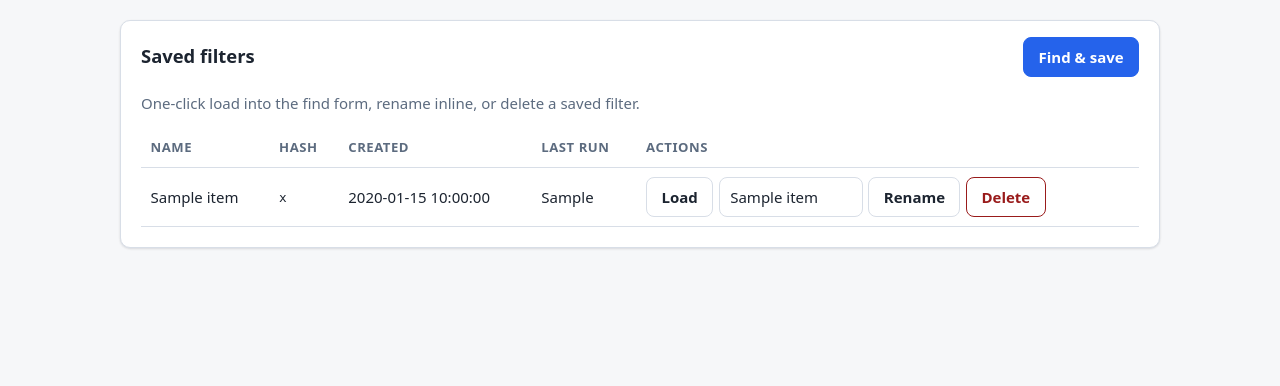
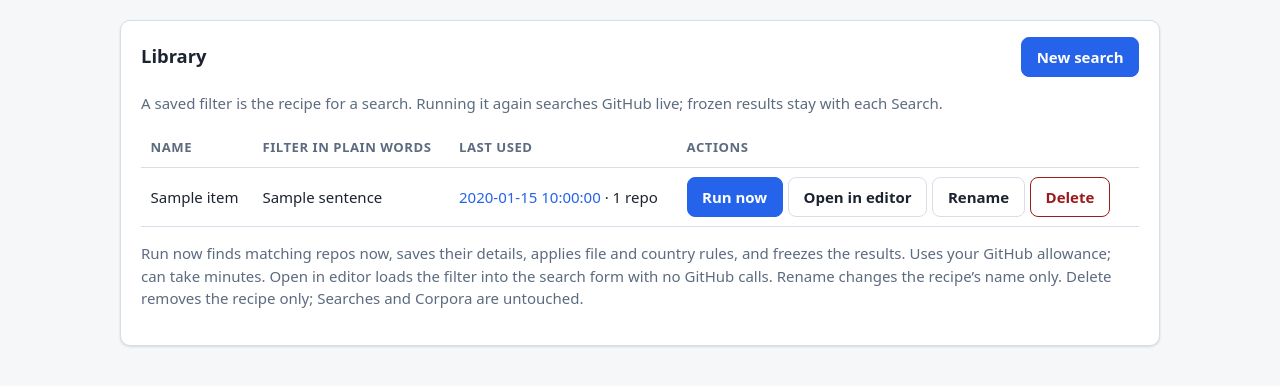
Before and after one commit to Thabettt/gitcrawl, a FastAPI app: template src/serve/templates/library.html in a window 1280 px wide. Shown: the part 66-452 px from the top of the page. Run offline with FastAPI, Linux system fonts and the light colour scheme; the template is opened without the code that fills it: most values are stand-ins (such as "Sample title", 1, 10 or a date in 2020); parts of the project's set-up code (start-up, migrations or seed data) failed here and were passed over.

Commit message:
feat: library run-now and readable saved-filter rows

```diff
--- a/src/serve/app.py
+++ b/src/serve/app.py
@@ -48,6 +48,7 @@ from serve.library import (
     LibraryError,
     create_filter,
     delete_filter,
+    get_filter,
     list_filters,
     rename_filter,
 )
@@ -748,6 +749,42 @@ def create_app(
             return _library_error_response(exc)
         return Response(status_code=204)
 
+    @application.post("/filters/{filter_id}/run")
+    async def run_saved_filter(request: Request, filter_id: int):
+        if not await validate_csrf(request):
+            return errors.csrf_error_page(request)
+        engine = engine_for()
+        try:
+            view = await run_in_threadpool(get_filter, engine, filter_id)
+        except LibraryError as exc:
+            return await run_in_threadpool(
+                render_library,
+                request,
+                engine,
+                error=exc.message,
+                hints=exc.hints,
+                status_code=_LIBRARY_STATUS.get(exc.code, 400),
+            )
+        except FilterSpecError as exc:
+            return await run_in_threadpool(
+                render_library,
+                request,
+                engine,
+                error=exc.errors[0] if exc.errors else "the saved filter is no longer valid",
+                hints=exc.hints,
+                status_code=400,
+            )
+        spec = parse_filter_spec(view.filter_spec)
+        try:
+            runner = await run_in_threadpool(runner_for)
+        except Exception:
+            return JSONResponse(status_code=500, content={"error": "internal_error"})
+        run_id = await run_in_threadpool(
+            create_run, engine, spec_to_dict(spec), api_version=API_VERSION
+        )
+        executor_for().submit(run_id, runner=runner)
+        return RedirectResponse(f"/runs/{run_id}", status_code=303)
+
     @application.get("/api/runs/{run_id}/diff")
     def diff_route(run_id: int, against: str | None = None):
         if against is None:
--- a/src/serve/pages.py
+++ b/src/serve/pages.py
@@ -373,17 +373,39 @@ def _previous_same_hash_run(engine: Engine, row) -> int | None:
         )
 
 
-def _last_run_times(engine: Engine, hashes: list[str]) -> dict[str, str]:
+def _last_runs(engine: Engine, hashes: list[str]) -> dict[str, dict]:
     unique = [value for value in dict.fromkeys(hashes) if value]
     if not unique:
         return {}
+    ranked = (
+        select(
+            Runs.id,
+            Runs.filter_hash,
+            Runs.created_at,
+            Runs.total_count,
+            Runs.fetched,
+            func.row_number()
+            .over(
+                partition_by=Runs.filter_hash,
+                order_by=(Runs.created_at.desc(), Runs.id.desc()),
+            )
+            .label("run_rank"),
+        )
+        .where(Runs.filter_hash.in_(unique))
+        .subquery()
+    )
     with engine.connect() as connection:
-        rows = connection.execute(
-            select(Runs.filter_hash, func.max(Runs.created_at))
-            .where(Runs.filter_hash.in_(unique))
-            .group_by(Runs.filter_hash)
-        ).all()
-    return {row[0]: _relative_time(row[1]) for row in rows}
+        rows = connection.execute(select(ranked).where(ranked.c.run_rank == 1)).mappings()
+        return {
+            row["filter_hash"]: {
+                "id": row["id"],
+                "ran_at": _relative_time(row["created_at"]),
+                "count": _int_or_zero(
+                    row["total_count"] if row["total_count"] is not None else row["fetched"]
+                ),
+            }
+            for row in rows
+        }
 
 
 def render_library(
@@ -397,7 +419,7 @@ def render_library(
     library_error = error
     try:
         views = list_filters(engine)
-        last_runs = _last_run_times(engine, [view.filter_hash for view in views])
+        last_runs = _last_runs(engine, [view.filter_hash for view in views])
     except Exception:
         views = []
         last_runs = {}
@@ -407,6 +429,7 @@ def render_library(
         {
             "id": view.id,
             "name": view.name,
+            "sentence": _spec_sentence(view.filter_spec),
             "filter_hash": view.filter_hash,
             "hash_short": view.filter_hash[:8],
             "created_at": _relative_time(view.created_at),
--- a/src/serve/templates/library.html
+++ b/src/serve/templates/library.html
@@ -1,12 +1,12 @@
 {% extends "base.html" %}
-{% block title %}Filters · gitcrawl{% endblock %}
+{% block title %}Library · gitcrawl{% endblock %}
 {% block body %}
 <section class="panel">
   <div class="panel-head">
-    <h1>Saved filters</h1>
-    <a class="button primary" href="/find">Find &amp; save</a>
+    <h1>Library</h1>
+    <a class="button primary" href="/find">New search</a>
   </div>
-  <p class="muted">One-click load into the find form, rename inline, or delete a saved filter.</p>
+  <p class="muted" id="library-framing">A saved filter is the recipe for a search. Running it again searches GitHub live; frozen results stay with each Search.</p>
   {% if error %}
   <div id="library-error" class="empty-state error-state" role="alert">
     <p>{{ error }}</p>
@@ -20,43 +20,65 @@
       <thead>
         <tr>
           <th scope="col">Name</th>
-          <th scope="col">Hash</th>
-          <th scope="col">Created</th>
-          <th scope="col">Last run</th>
+          <th scope="col">Filter in plain words</th>
+          <th scope="col">Last used</th>
           <th scope="col">Actions</th>
         </tr>
       </thead>
       <tbody id="library-body">
       {% for item in filters %}
         <tr id="saved-filter-{{ item.id }}" data-filter-id="{{ item.id }}" data-filter-hash="{{ item.filter_hash }}">
-          <td>{{ item.name }}</td>
-          <td class="mono"><span title="{{ item.filter_hash }}">{{ item.hash_short }}</span></td>
-          <td>{{ item.created_at }}</td>
           <td>
-            {% if item.last_run %}<span data-last-run="true">{{ item.last_run }}</span>{% else %}<span class="muted" data-no-run="true">never</span>{% endif %}
+            <span class="library-name" title="{{ item.filter_hash }}">{{ item.name }}</span>
+          </td>
+          <td class="library-sentence">{{ item.sentence }}</td>
+          <td class="library-last-used">
+            {% if item.last_run %}
+            <span data-last-run="true"><a href="/runs/{{ item.last_run.id }}">{{ item.last_run.ran_at }}</a> · {{ item.last_run.count }} repo{% if item.last_run.count != 1 %}s{% endif %}</span>
+            {% else %}
+            <span class="muted" data-no-run="true">never</span>
+            {% endif %}
           </td>
           <td class="library-actions">
-            <a class="button ghost" href="/find?filter={{ item.id }}">Load</a>
+            <form class="inline-form" action="/filters/{{ item.id }}/run" method="post">
+              <input type="hidden" name="csrf" value="{{ csrf_token }}">
+              <button class="button primary" type="submit"
+                      title="Finds matching repos now, saves their details, applies file and country rules, and freezes the results. Uses your GitHub allowance; can take minutes.">Run now</button>
+            </form>
+            <a class="button ghost" href="/find?filter={{ item.id }}"
+               title="Loads this filter into the search form. No GitHub calls.">Open in editor</a>
+            <details class="inline-details">
+              <summary class="button" title="Changes the recipe’s name only.">Rename</summary>
               <form class="inline-form" action="/filters/{{ item.id }}/rename" method="post">
                 <input type="hidden" name="csrf" value="{{ csrf_token }}">
                 <label class="sr-only" for="rename-{{ item.id }}">Rename {{ item.name }}</label>
                 <input class="inline-input" type="text" id="rename-{{ item.id }}" name="name" value="{{ item.name }}" aria-label="New name for {{ item.name }}">
-              <button class="button" type="submit" aria-label="Rename {{ item.name }}">Rename</button>
+                <button class="button" type="submit">Save name</button>
               </form>
-            <form class="inline-form" action="/filters/{{ item.id }}/delete" method="post" data-delete-filter data-name="{{ item.name }}">
+            </details>
+            <button class="button danger" type="button" data-open="delete-filter-{{ item.id }}"
+                    data-delete-filter data-name="{{ item.name }}"
+                    aria-label="Delete {{ item.name }}"
+                    title="Removes the recipe only; Searches and Corpora are untouched.">Delete</button>
+            <noscript>
+              <form class="inline-form" action="/filters/{{ item.id }}/delete" method="post">
                 <input type="hidden" name="csrf" value="{{ csrf_token }}">
                 <button class="button danger" type="submit" aria-label="Delete {{ item.name }}">Delete</button>
               </form>
+            </noscript>
           </td>
         </tr>
       {% endfor %}
       </tbody>
     </table>
   </div>
+  {% if filters %}
+  <p class="muted" id="library-action-help">Run now finds matching repos now, saves their details, applies file and country rules, and freezes the results. Uses your GitHub allowance; can take minutes. Open in editor loads the filter into the search form with no GitHub calls. Rename changes the recipe’s name only. Delete removes the recipe only; Searches and Corpora are untouched.</p>
+  {% endif %}
   {% if not filters and not error %}
   <div id="library-empty" class="empty-state">
     <p>No saved filters</p>
-    <p class="muted">Build a query on the <a href="/find">Find</a> page and use Save filter to keep it here.</p>
+    <p class="muted">A saved filter is the recipe for a search. Build one on the <a href="/find">New search</a> page and use Save to library to keep it here.</p>
     <p class="empty-actions">
       <a class="button ghost" href="/find?keywords=language%3Apython">Example: language:python</a>
       <a class="button ghost" href="/find?keywords=stars%3A%3E500">Example: stars:&gt;500</a>
@@ -64,4 +86,24 @@
   </div>
   {% endif %}
 </section>
+{% for item in filters %}
+<div id="delete-filter-{{ item.id }}" class="modal" role="dialog" aria-modal="true"
+     aria-labelledby="delete-filter-{{ item.id }}-title" hidden>
+  <div class="modal-panel">
+    <div class="panel-head">
+      <h2 id="delete-filter-{{ item.id }}-title">Delete “{{ item.name }}”?</h2>
+      <button class="button ghost" type="button" data-close="delete-filter-{{ item.id }}"
+              aria-label="Keep {{ item.name }}">Close</button>
+    </div>
+    <p>This removes the recipe only; Searches and Corpora are untouched.</p>
+    <form action="/filters/{{ item.id }}/delete" method="post">
+      <input type="hidden" name="csrf" value="{{ csrf_token }}">
+      <div class="form-actions">
+        <button class="button danger" type="submit">Delete recipe</button>
+        <button class="button" type="button" data-close="delete-filter-{{ item.id }}">Cancel</button>
+      </div>
+    </form>
+  </div>
+</div>
+{% endfor %}
 {% endblock %}
```
Also changed, not shown: tests/contract/test_library_run.py (added, +237 -0 lines), tests/golden/snapshots/filters.json (+1 -1 lines), tests/golden/snapshots/openapi_json.json (+1 -1 lines), 1 other file. Lines whose indentation alone changed are shown as unchanged.
